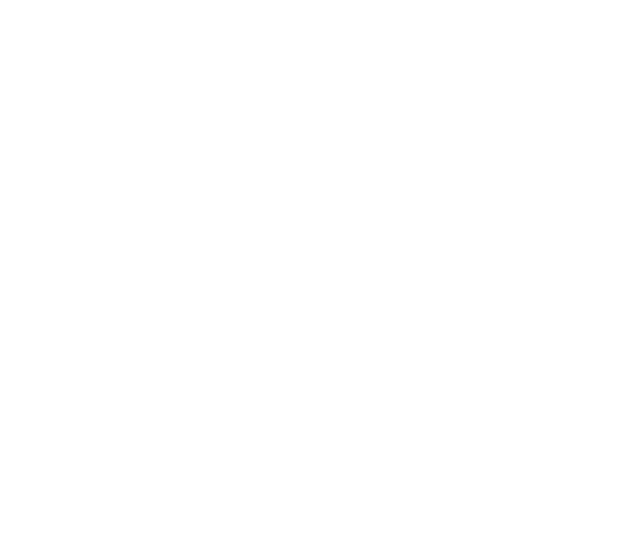
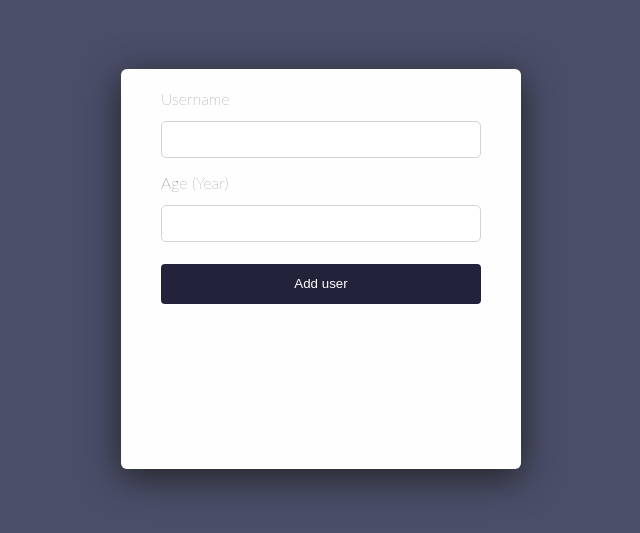
Before and after one commit to andresGarcia90/react-complete-guide, a React (Create React App) app: page / in a window 1280 px wide. Shown: the part 127-660 px from the top of the page, without its empty margins (327-967 px from the left). Built offline with nearby package versions, Linux system fonts and the light colour scheme.

Commit message:
Adding form

```diff
--- a/src/App.js
+++ b/src/App.js
@@ -1,9 +1,11 @@
 import React from 'react';
+import AddUsers from './Users/AddUsers';
 
 
 function App() {
   return (
     <div>
+      <AddUsers></AddUsers>
 
     </div>
   );
--- /dev/null
+++ b/src/Users/AddUsers.css
@@ -0,0 +1,61 @@
+form {
+    display: flex;
+    flex-direction: column;
+    width: 400px;
+    min-width: 100px;
+    min-height: 400px;
+    padding: 20px 40px 40px 40px;
+    border-radius: 6px;
+    box-shadow: 0px 8px 36px #222;
+    background-color: #fefefe;
+}
+
+label {
+    margin-bottom: 0.5em;
+    color: #444;
+    font-weight: lighter;
+}
+
+input {
+    display: flex;
+    flex-direction: column;
+    margin-bottom: 15px;
+    width: 100%;
+}
+
+input,
+select {
+    padding: 10px 10px;
+    border-radius: 5px;
+    border: 1px solid #d6d1d5;
+    margin-top: 5px;
+}
+
+button {
+    min-width: 100%;
+    cursor: pointer;
+    margin-right: 0.25em;
+    margin-top: 0.5em;
+    padding: 0.938em;
+    border: none;
+    border-radius: 4px;
+    background-color: #22223B;
+    color: #fefefe;
+}
+
+button:hover {
+    background-color: #4A4E69;
+    color: #fefefe;
+}
+
+.error {
+    color: #db2269;
+    font-size: 0.5em;
+    display: relative;
+}
+
+.submit {
+    width: 100%;
+    display: flex;
+    flex-wrap: wrap;
+}
--- /dev/null
+++ b/src/Users/AddUsers.js
@@ -0,0 +1,33 @@
+import React from "react";
+import "./AddUsers.css";
+
+const AddUsers = (props) => {
+
+  const handleSubmit = (event) => {
+    event.preventDefault();
+    if(event.target){
+        props.newUser = {
+            username: event.target.username.value,
+            age: event.target.age.value
+        };
+        event.target.username.value = "";
+        event.target.age.value = "";
+    }
+  };
+
+  return (
+    <>
+      <form onSubmit={handleSubmit}>
+        <label htmlFor="username">Username</label>
+        <input id="username" type="text"></input>
+
+        <label htmlFor="age">Age (Year)</label>
+        <input id="age" type="number"></input>
+
+        <button type="submit">Add user</button>
+      </form>
+    </>
+  );
+};
+
+export default AddUsers;
--- a/src/index.css
+++ b/src/index.css
@@ -2,10 +2,13 @@
   box-sizing: border-box;
 }
 
-html {
-  font-family: sans-serif;
+body {
+  font-family: Lato;
+  height: 97vh;
+  width: 100%;
+  display: flex;
+  flex-direction: column;
+  justify-content: center;
+  align-items: center;
+  background-color: #4A4E69;
 }
-
-body {
-  margin: 0;
-}
```
